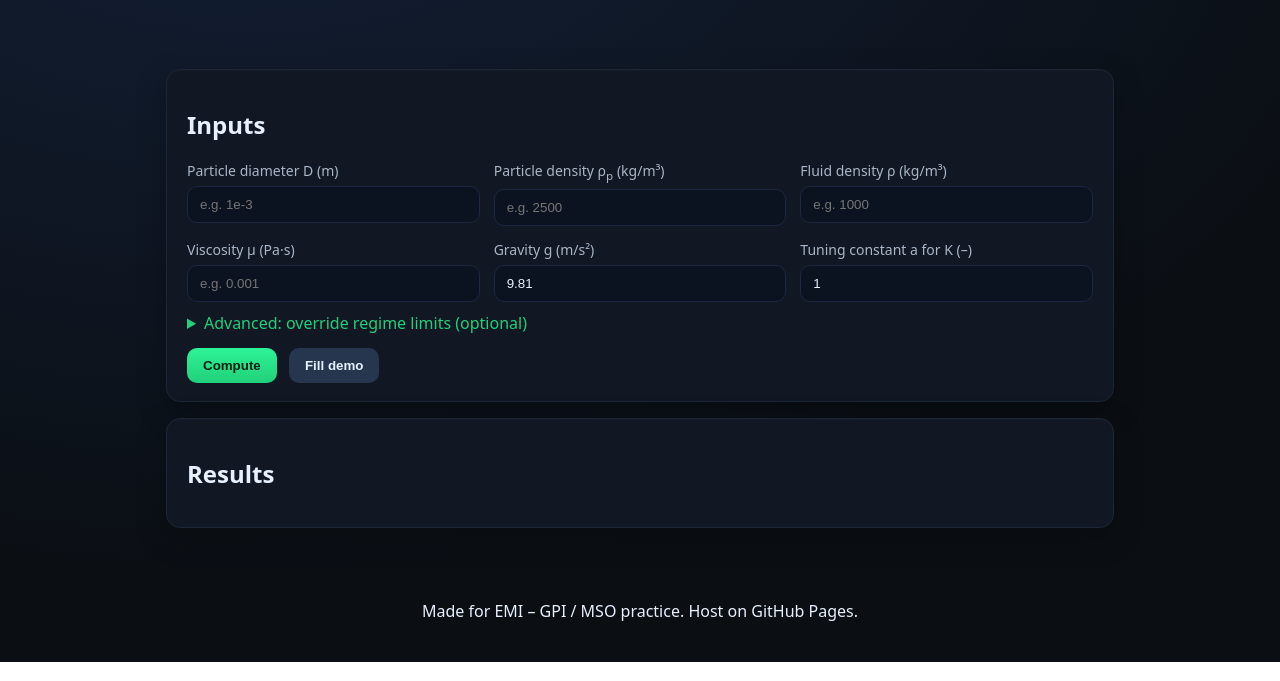
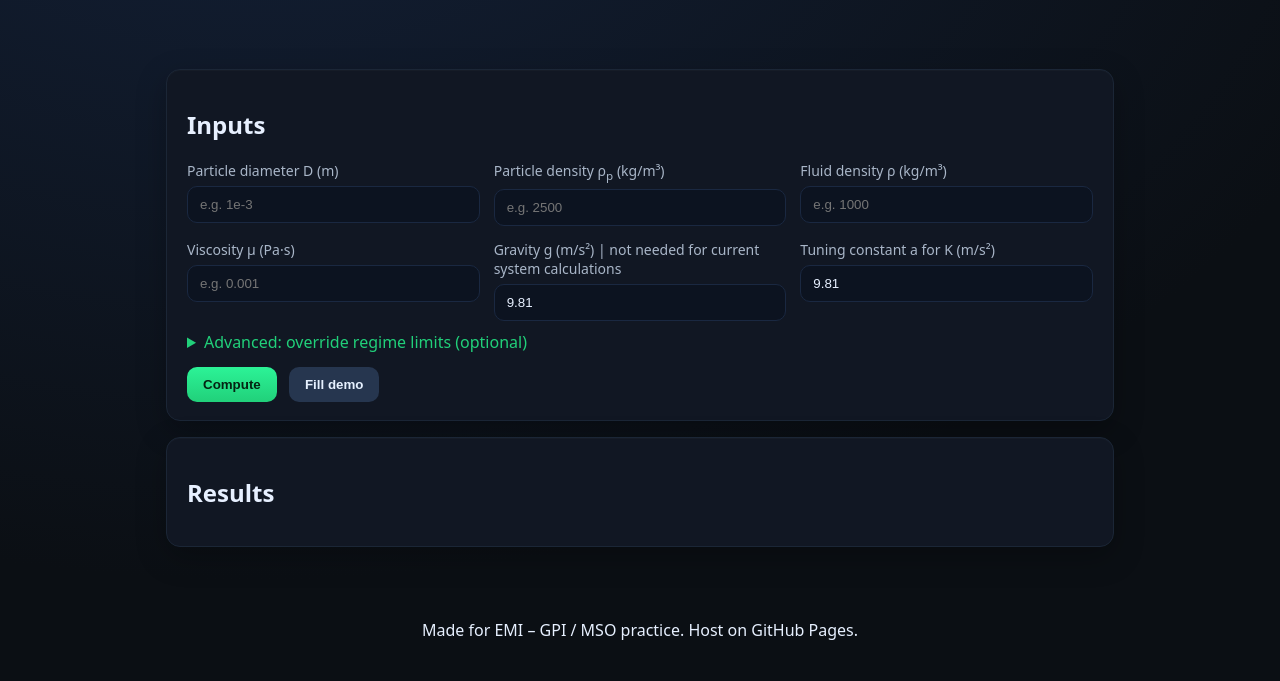
Before and after one commit to TahaBo04/Mechanical-separation-operations, a plain HTML site: page index.html in a window 1280 px wide. Shown: the part 138-819 px from the top of the page. Drawn offline with Linux system fonts and the light colour scheme.

Commit message:
Update index.html

```diff
--- a/index.html
+++ b/index.html
@@ -33,12 +33,12 @@
           <input type="number" step="any" id="mu" placeholder="e.g. 0.001" required>
         </label>
 
-        <label>Gravity g (m/s²)
+        <label>Gravity g (m/s²) | not needed for current system calculations
           <input type="number" step="any" id="g" value="9.81" required>
         </label>
 
-        <label>Tuning constant a for K (–)
-          <input type="number" step="any" id="aK" value="1">
+        <label>Tuning constant a for K (m/s²)
+          <input type="number" step="any" id="aK" value="9.81">
         </label>
       </div>
 
```
